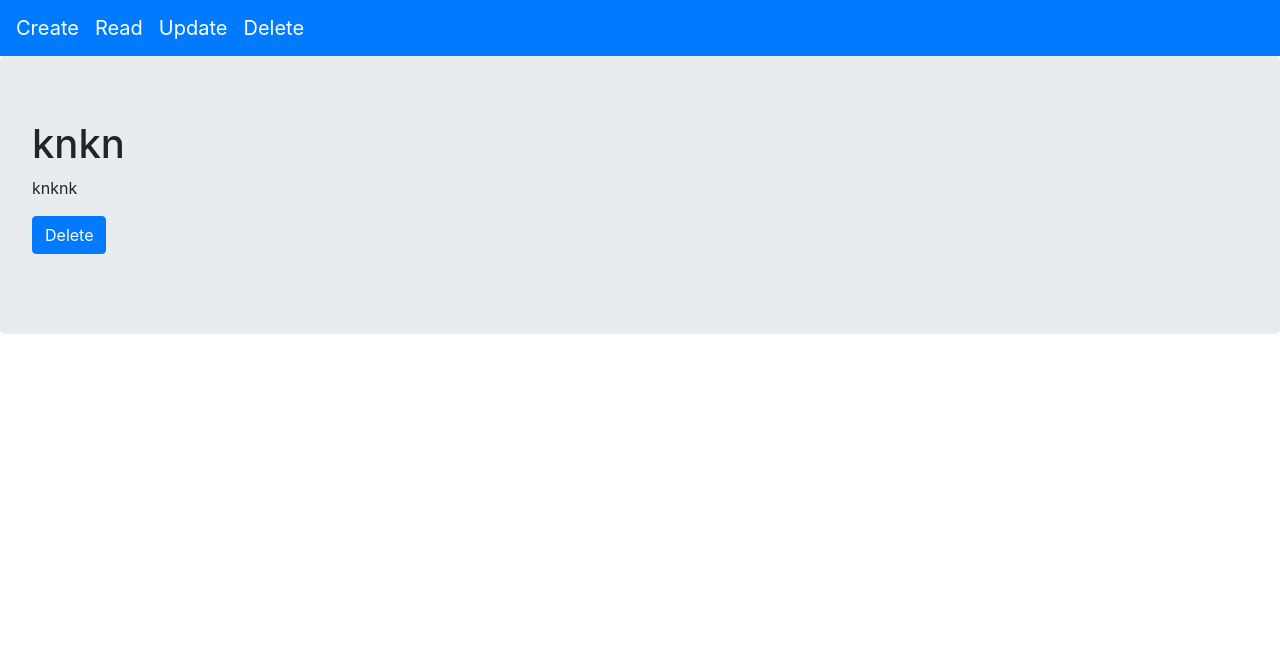
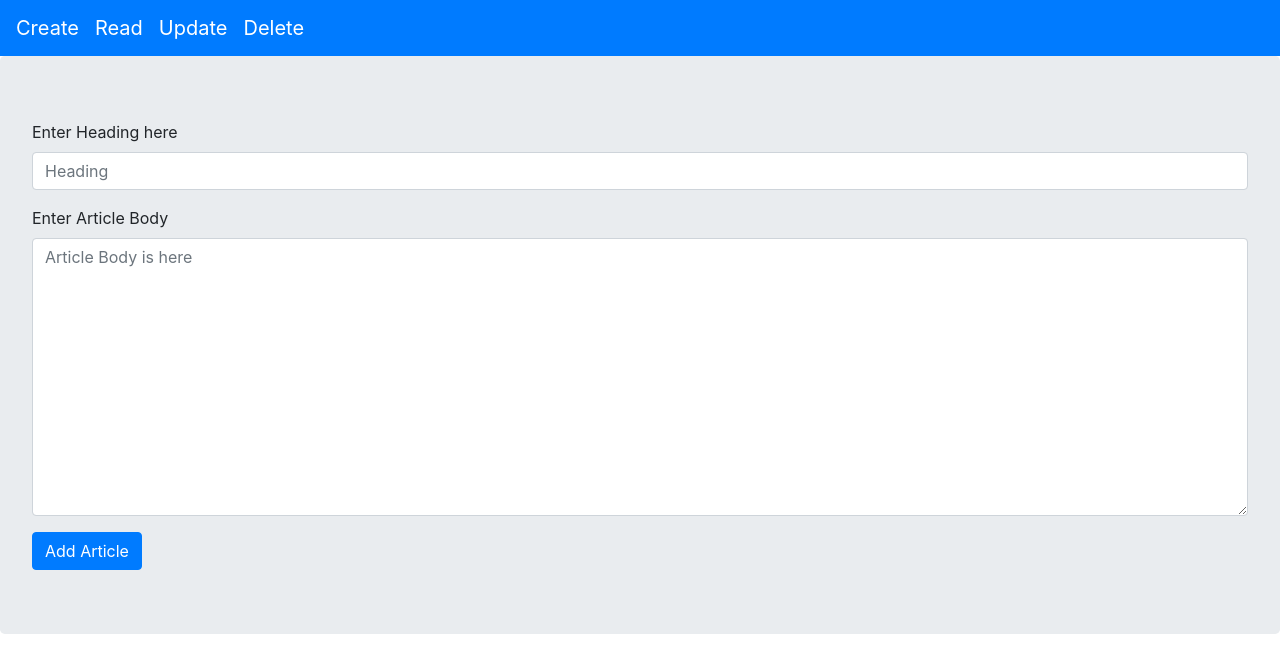
Before and after one commit to Dilansilva/MERN-CRUD, a React (Create React App) app: page / in a window 1280 px wide. Shown: the top 672 px of the page. Built offline with nearby package versions, Linux system fonts and the light colour scheme.

Commit message:
Routing is done in the application

```diff
--- a/src/App.js
+++ b/src/App.js
@@ -1,3 +1,9 @@
+import React from 'react';
+
+import {BrowserRouter as Router,
+  Route,
+    Switch  } from "react-router-dom";//essentials forreact-router
+
 import Create from './pages/Create';//import create page
 import Read from './pages/Read';//import Read page
 import Update from './pages/Update';//import Update page
@@ -5,9 +11,27 @@ import Delete from './pages/Delete';;//import Delete page
 
 function App() {
   return (
-    <div>
-      <Delete/>
-    </div>
+    <Router>
+      <div>
+        <Switch>
+          <Route exact path="/">
+            <Create/>
+          </Route>
+
+          <Route path="/read">
+            <Read/>
+          </Route>
+
+          <Route path="/update">
+            <Update/>
+          </Route>
+
+          <Route path="/delete">
+            <Delete/>
+          </Route>
+    </Switch>
+  </div>
+    </Router>
   );
 }
 
--- a/src/components/NavigationBar.js
+++ b/src/components/NavigationBar.js
@@ -8,10 +8,10 @@ const NavigationBar = () => {
     return(
         <>
             <Navbar bg="primary" variant="dark">
-                <Navbar.Brand href="#home">Create</Navbar.Brand>
-                <Navbar.Brand href="#home">Read</Navbar.Brand>
-                <Navbar.Brand href="#home">Update</Navbar.Brand>
-                <Navbar.Brand href="#home">Delete</Navbar.Brand>
+                <Navbar.Brand href="/">Create</Navbar.Brand>
+                <Navbar.Brand href="/read">Read</Navbar.Brand>
+                <Navbar.Brand href="/update">Update</Navbar.Brand>
+                <Navbar.Brand href="/delete">Delete</Navbar.Brand>
             </Navbar>
         </>
     );
```
